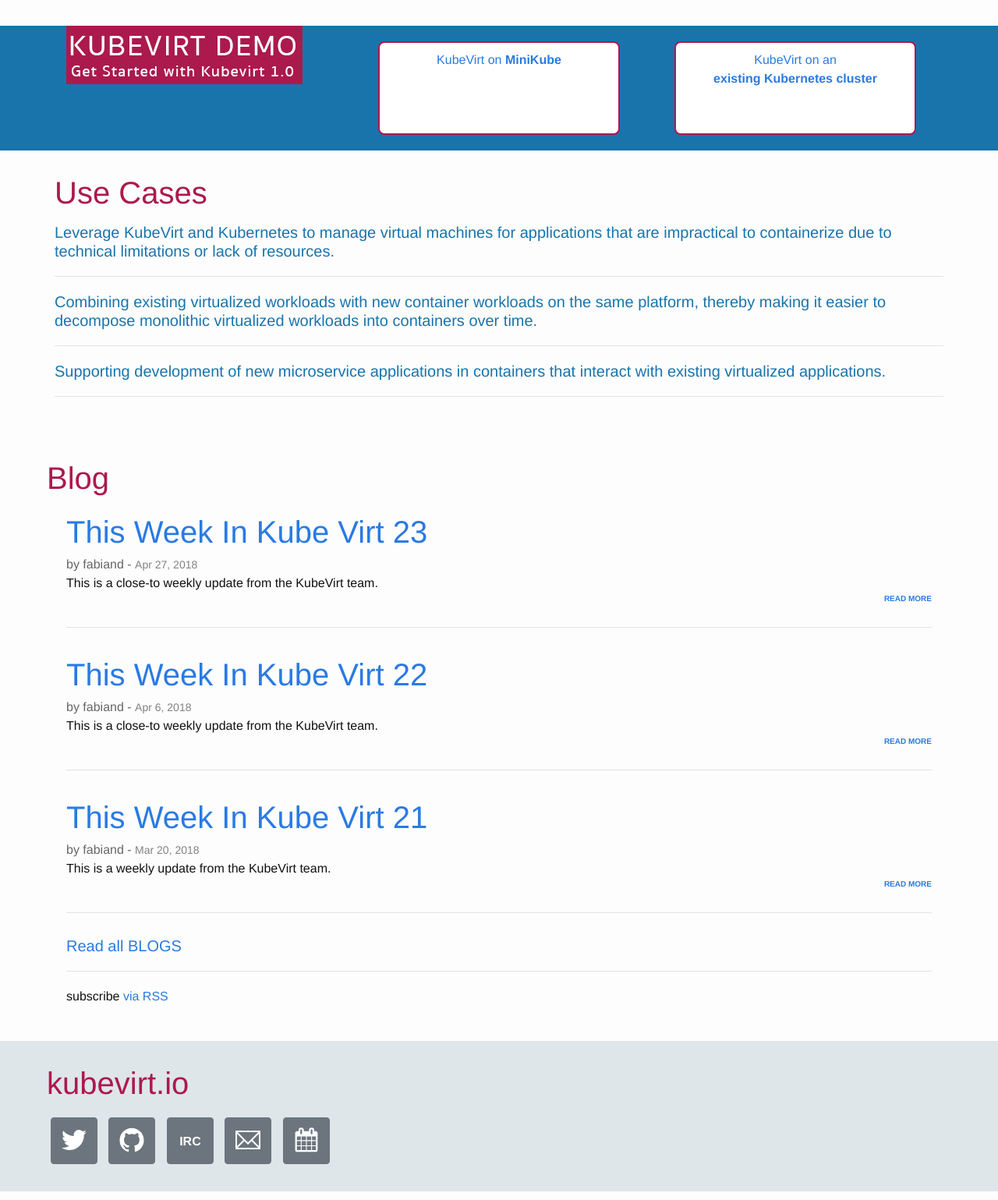
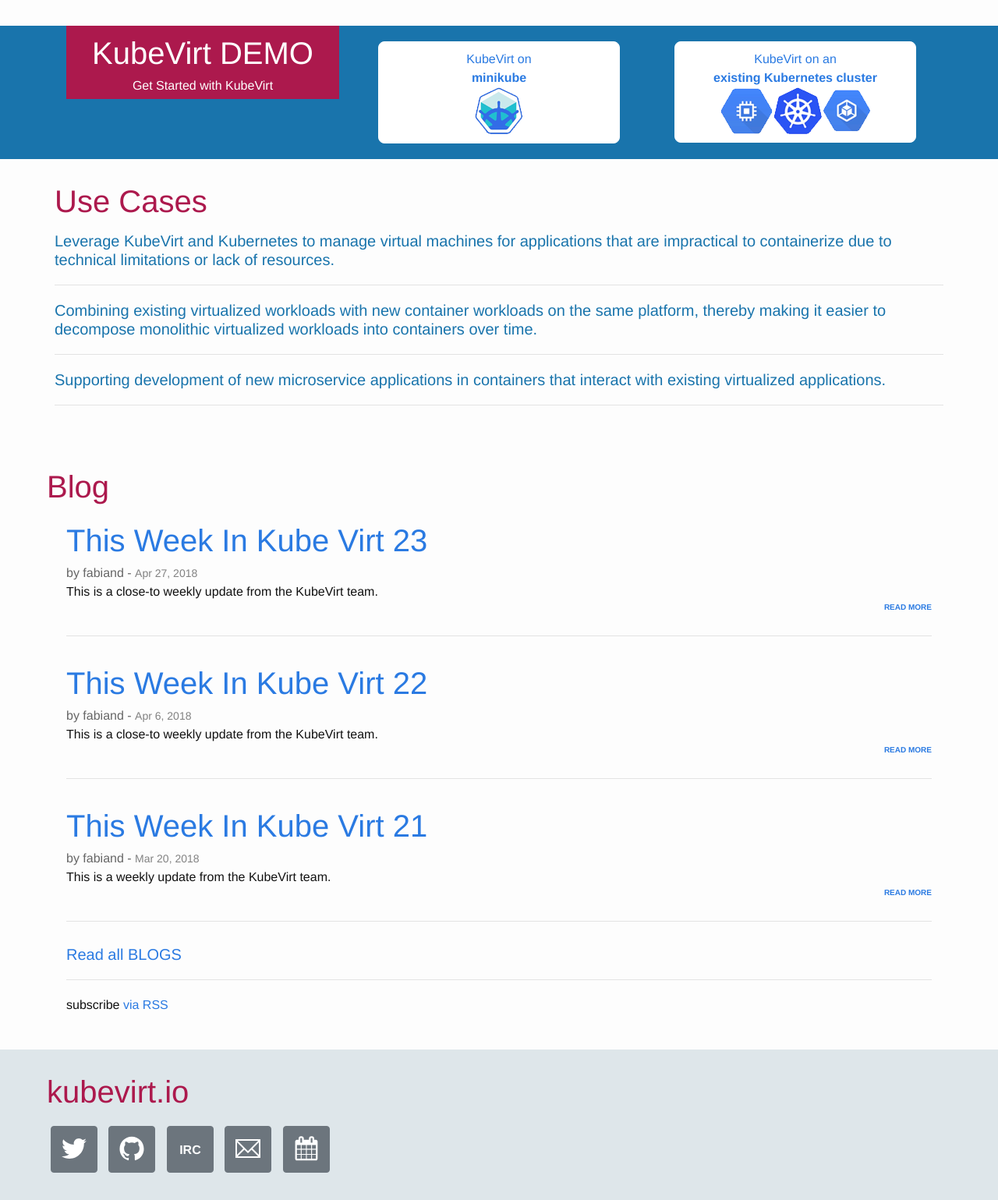
Before and after one commit to kubevirt-website-revamp/kubevirt-website-revamp.github.io, a Jekyll site: the page built from index.html, in a window 1280 px wide, cut to the strip 801-2340 px from the top of the page. Shown: the whole strip at 78% size. Built offline with Jekyll 4.4.1, drawn with Linux system fonts in a browser that asks for light colours.

Commit message:
KubeVirt - Capital V, demo section, gloval version to be used...

```diff
--- a/_config.yml
+++ b/_config.yml
@@ -10,7 +10,7 @@
 irc: kubevirt@irc.freenode.net
 Mailinglist: https://groups.google.com/forum/#!forum/kubevirt-dev
 events: 18pc0jur01k8f2cccvn5j04j1g@group.calendar.google.com
-
+VERSION: v0.4.1
 
 # Build settings
 markdown: kramdown
--- a/_sass/_layout.scss
+++ b/_sass/_layout.scss
@@ -30,15 +30,17 @@
 
 .tryit_box {
   background-color: white;
-  border: 2px solid $kubevirt-primary-color;
   text-align: center;
   border-radius: 8px;
   margin: 20px;
   padding: 10px;
-  height: 120px;
+  border: 1px solid white;
   div {
     font-weight: 400;
   }
+}
+.tryit_box:hover {
+  border: 1px solid $kubevirt-primary-color;
 }
 
 .fix-header {
@@ -152,6 +154,12 @@
 #demo {
   background-color: $kubevirt-secondary-color;
 }
+.demo_banner {
+  background-color: $kubevirt-primary-color;
+  color: white;
+  padding: 5px;
+}
+
 .readmore {
   font-size: 10px;
   font-weight: bold;
--- a/index.html
+++ b/index.html
@@ -5,10 +5,10 @@
 <div id="carouselExampleControls" class="carousel slide" data-ride="carousel">
   <div class="carousel-inner">
     <div class="carousel-item active">
-      <img class="d-block w-80" src="./../assets/images/carrousel_banner_1.png" alt="Banner Kubevirt">
+      <img class="d-block w-80" src="./../assets/images/carrousel_banner_1.png" alt="Banner KubeVirt">
     </div>
     <div class="carousel-item">
-      <img class="d-block w-80" src="./../assets/images/carrousel_banner_2.png" alt="Banner Kubevirt">
+      <img class="d-block w-80" src="./../assets/images/carrousel_banner_2.png" alt="Banner KubeVirt">
     </div>
   </div>
   <a class="carousel-control-prev" href="#carouselExampleControls" role="button" data-slide="prev">
@@ -54,16 +54,21 @@
     <div class="container">
       <div class="row">
         <div class="col-4">
-          <img src="./assets/images/banner_kubevirtdemo.gif">
+          <div class="demo_banner">
+            <div style="text-align: center; font-size: 40px;">KubeVirt DEMO</div>
+            <div style="text-align: center;">Get Started with KubeVirt {{ site.kubevirt_version }}</div>
+          </div>
         </div>
         <a href="get_kubevirt#minikube" class="col">
           <div class="tryit_box">
-            <div>KubeVirt on <b>MiniKube</b></div>
+            <div>KubeVirt on<br/><b>minikube</b></div>
+            <div><img src="./../assets/images/img_minicube.png"></div>
           </div>
         </a>
         <a href="get_kubevirt#kubernetes_cluster" class="col">
           <div class="tryit_box">
             <div>KubeVirt on an<br/><b>existing Kubernetes cluster</b></div>
+            <div><img src="./../assets/images/img_kubernetes_cluster.png"></div>
           </div>
         </a>
       </div>
```
Also changed, not shown: assets/images/banner_kubevirtdemo.gif (deleted), assets/images/carrousel_banner_2.png, assets/images/header_logo.png, assets/images/img_kubernetes_cluster.png (added), assets/images/img_minicube.png (added), 1 other file.
